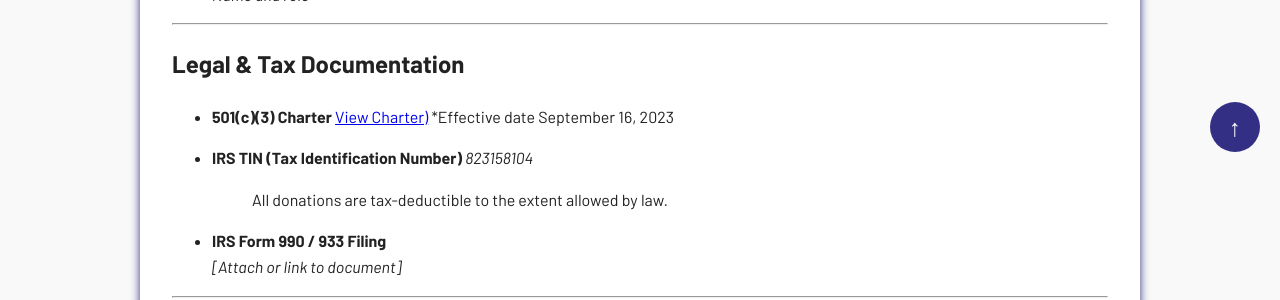
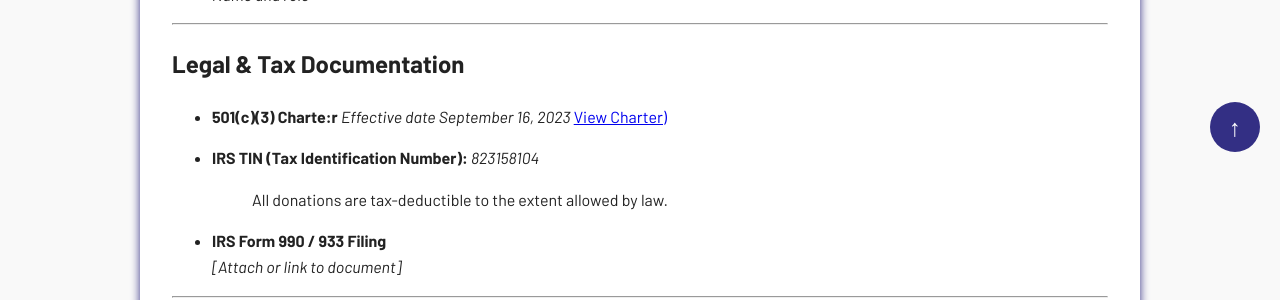
Before and after one commit to zero-hbar/lfrf-mock, a Jekyll site: the page built from public.md, in a window 1280 px wide. Shown: the part 728-1028 px from the top of the page. Built offline with Jekyll 4.4.1, drawn with Linux system fonts in a browser that asks for light colours.

Commit message:
Update public.md

```diff
--- a/public.md
+++ b/public.md
@@ -32,10 +32,9 @@ This page contains publicly available and essential information about the govern
 
 ## Legal & Tax Documentation
 
-- **501(c)(3) Charter** [View Charter)](assets/documents/lfrf-5013c-paperwork.pdf)
- *Effective date September 16, 2023
+- **501(c)(3) Charte:r** *Effective date September 16, 2023* [View Charter)](assets/documents/lfrf-5013c-paperwork.pdf)
 
-- **IRS TIN (Tax Identification Number)** *823158104*
+- **IRS TIN (Tax Identification Number):** *823158104*
 > All donations are tax-deductible to the extent allowed by law.
 
 - **IRS Form 990 / 933 Filing**
```
